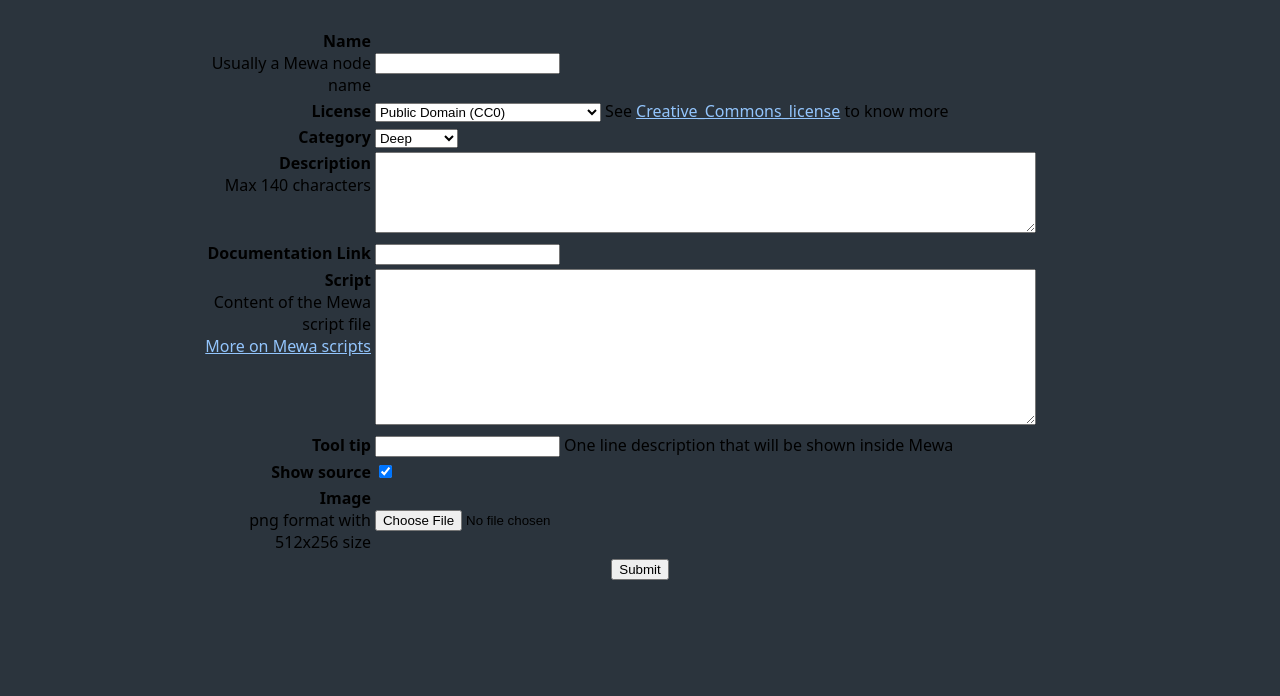
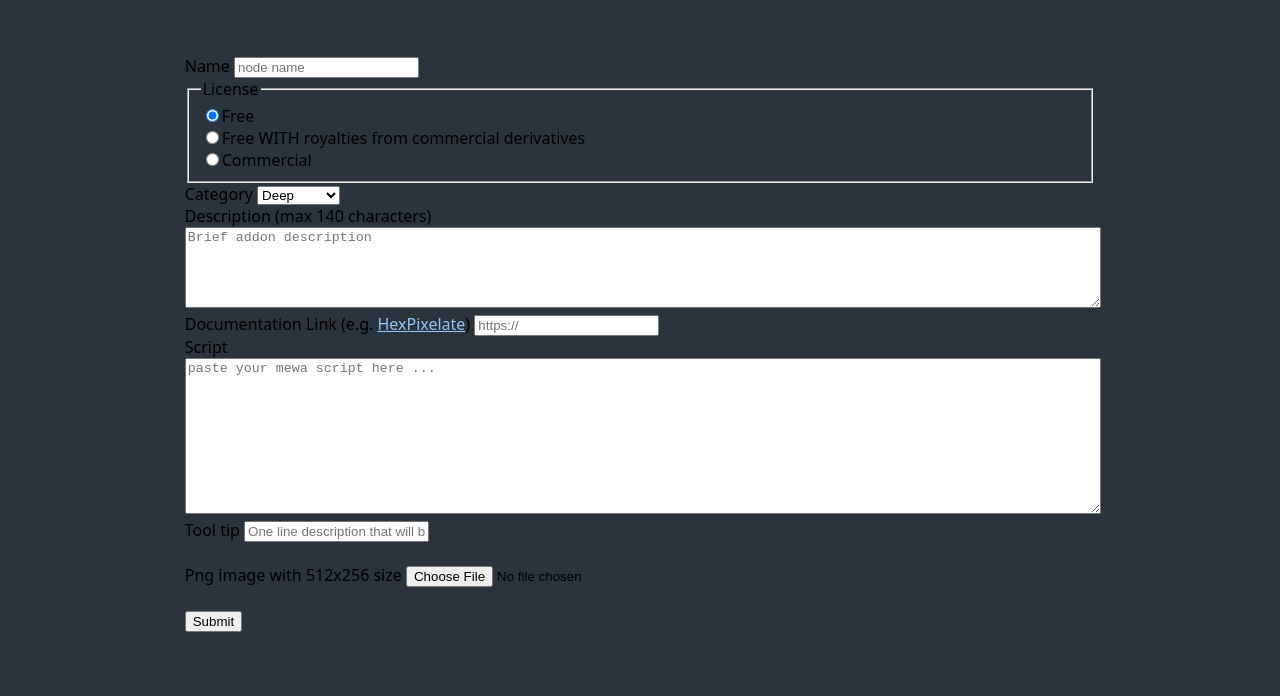
Before and after one commit to Mewatools/mewa-webstore, a website: page newaddon-form.html in a window 1280 px wide. Shown: the part 258-954 px from the top of the page. Before the commit the page ends 905 px from the top, so only its background shows below. Drawn offline with Linux system fonts and the light colour scheme; files whose address does not match are found by name.

Commit message:
New form and publisher sub-menu. See https://docs.google.com/drawings/d/1WyTr5X24Dm9SNJHIft36rkG4mSdxtSK8iQIxQXLdAJo/edit?usp=sharing

```diff
--- a/newaddon-form.html
+++ b/newaddon-form.html
@@ -12,49 +12,47 @@
       <h1>Mewa Web Store</h1>
     </div>
 
+
+  <a class="link-button font-small" href="#">Browse</a>
   <a href='#'>John@gmail.com</a>
-  <a class="link-button font-small" href="#">Browse</a>
-  <a class="link-button font-small" href="#">New Addon</a>
-  <a class="link-button font-small" href="#">My Addons</a>
   <a href='#'>Logout</a>
+  <a href="#">New Addon</a>
+  <a href="#">My Addons</a>
+
+
+
 
 
     </header>
+
+
+    <h3>New Addon</h3>
+
     <main>
 
 
-		<p>
-	 <form name="newform" action="http://localhost/tools/index.php" method="post" enctype="multipart/form-data">
-        <div class="container">
-        <table style="border:0px solid black;margin-left:auto;margin-right:auto;">
+		<form name = "newform" action="index.php" method = "post" enctype = "multipart/form-data" >
 
-	    <tbody><tr><td colspan="2" style="width:70%; text-align: center;">
-		   <p>
-        Have you created a <a href="https://en.wikibooks.org/wiki/Mewa_User%27s_Guide/Extending_Mewa_with_custom_shaders">Mewa script</a>?<br>To publish it all you need to do is fill the form below.<br>
-        </p><br>
-        </td></tr>
+	<label for="node_name">Name</label>
+	<input type="text" id="node_name" name="node_name" value="" required="" placeholder="node name">
 
-        <tr>
-        <td style="text-align:right"><strong>Name</strong><br>Usually a Mewa node name</td>
-        <td><input type="text" name="node_name" value="" required="">   </td>
-        </tr>
 
-        <tr>
-        <td style="text-align:right"><strong>License</strong></td>
-        <td>
-        <select name="license" id="license">
-          <option value="cc">Public Domain (CC0)</option>
-          <option value="cc-by">Attribution (CC BY)</option>
-          <option value="cc-bysa">Attribution-ShareAlike (CC BY-SA)</option>
-        </select>
-                See <a href="https://en.wikipedia.org/wiki/Creative_Commons_license">Creative_Commons_license</a> to know more
-        </td>
-        </tr>
 
-        <tr>
-        <td style="text-align:right"><strong>Category</strong></td>
-        <td>
-        <select name="category" id="category">
+
+	<fieldset>
+    <legend>License</legend>
+    <div><input type="radio" id="ccby" name="license" value="ccby" checked ><label for="ccby">Free</label></div>
+    <div><input type="radio" id="ccbysa" name="license" value="ccbysa" ><label for="ccbysa">Free WITH royalties from commercial derivatives</label></div>
+    <div><input type="radio" id="ccbysand" name="license" value="ccbysand" ><label for="ccbysand">Commercial</label>
+    </div>
+	</fieldset>
+
+
+
+
+
+	<label for="category">Category</label>
+	  <select name="category" id="category">
           <option value="deep">Deep</option>
           <option value="image">Image</option>
           <option value="particles">Particles</option>
@@ -73,47 +71,37 @@
           <option value="utilities">Utilities</option>
           <option value="other">Other</option>
         </select>
-        </td>
-        </tr>
 
-        <tr>
-        <td style="text-align:right;vertical-align:top;"><strong>Description</strong><br>Max 140 characters</td>
-        <td> <textarea name="description" cols="80" rows="5" required=""></textarea>   </td>
-        </tr>
+        </br>
+        <label for="description">Description (max 140 characters)</label>
+        <textarea id="description" name="description" style="width: 100%;" rows="5" required="" placeholder="Brief addon description"></textarea>
 
-        <tr>
-        <td style="text-align:right"><strong>Documentation Link</strong></td>
-        <td><input type="text" name="doc_link" value="" required="">   </td>
-        </tr>
+	<label for="doc_link">Documentation Link (e.g. <a href="https://hackmd.io/@k--5gSDXTFSeySUer_0emQ/HJg0W_rfWY">HexPixelate</a>)</label>
+	<input type="text" id="doc_link" name="doc_link" value="" required="" placeholder="https://">
 
-        <tr>
-        <td style="text-align:right;vertical-align:top;"><strong>Script</strong><br>Content of the Mewa script file<br><a href="https://en.wikibooks.org/wiki/Mewa_User%27s_Guide/Extending_Mewa_with_custom_shaders">More on Mewa scripts</a></td>
-        <td> <textarea name="mfx" cols="80" rows="10" required=""></textarea> </td>
-        </tr>
+	</br>
+	   <label for="mfx">Script</label>
+        <textarea id="mfx" name="mfx" style="width: 100%;" rows="10" required="" placeholder="paste your mewa script here ..."></textarea>
 
-        <tr>
-        <td style="text-align:right"><strong>Tool tip</strong></td>
-        <td><input type="text" name="tooltip" value="" required="">  One line description that will be shown inside Mewa </td>
-        </tr>
 
-        <tr>
-        <td style="text-align:right"><strong>Show source</strong></td>
-        <td><input type="checkbox" name="show_source" value="Yes" checked=""></td>
-        </tr>
+		<label for="tooltip">Tool tip</label>
+	<input type="text" id="tooltip" name="tooltip" value="" required="" placeholder="One line description that will be shown in Mewa status bar">
 
-         <tr>
-        <td style="text-align:right;"><strong>Image</strong><br>png format with 512x256 size</td>
-        <td> <input type="file" name="fileToUpload" id="fileToUpload"> </td>
-        </tr>
 
-        <tr><td colspan="2" align="center">
-        <input type="submit" value="Submit" name="OnSubmitNew">
-        </td></tr>
+	</br>
+	</br>
+	<label for="fileToUpload">Png image with 512x256 size</label>
+	<input type="file" id="fileToUpload" name="fileToUpload" >
+	</br>
+	</br>
+	  <input type="submit" value="Submit" name="OnSubmitNew">
 
-        </tbody></table>
-        </div>
+
+
+
         </form>
- </p>
+
+
 
 	 </main>
     <footer></footer>
```
